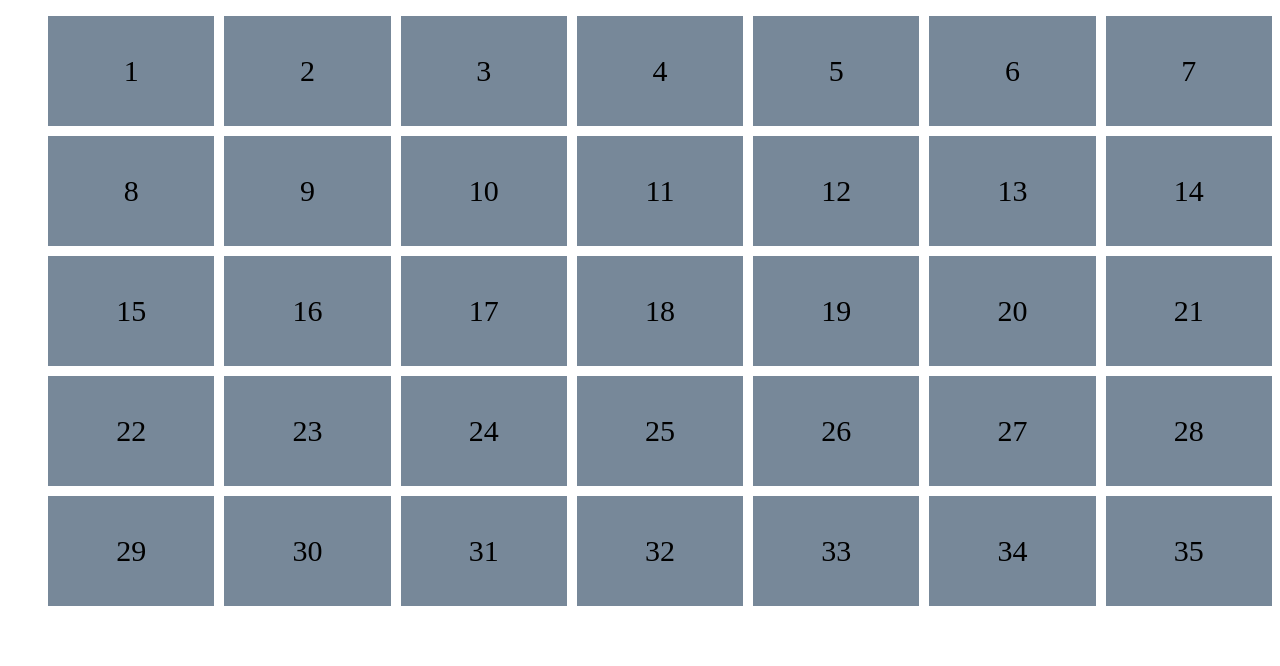
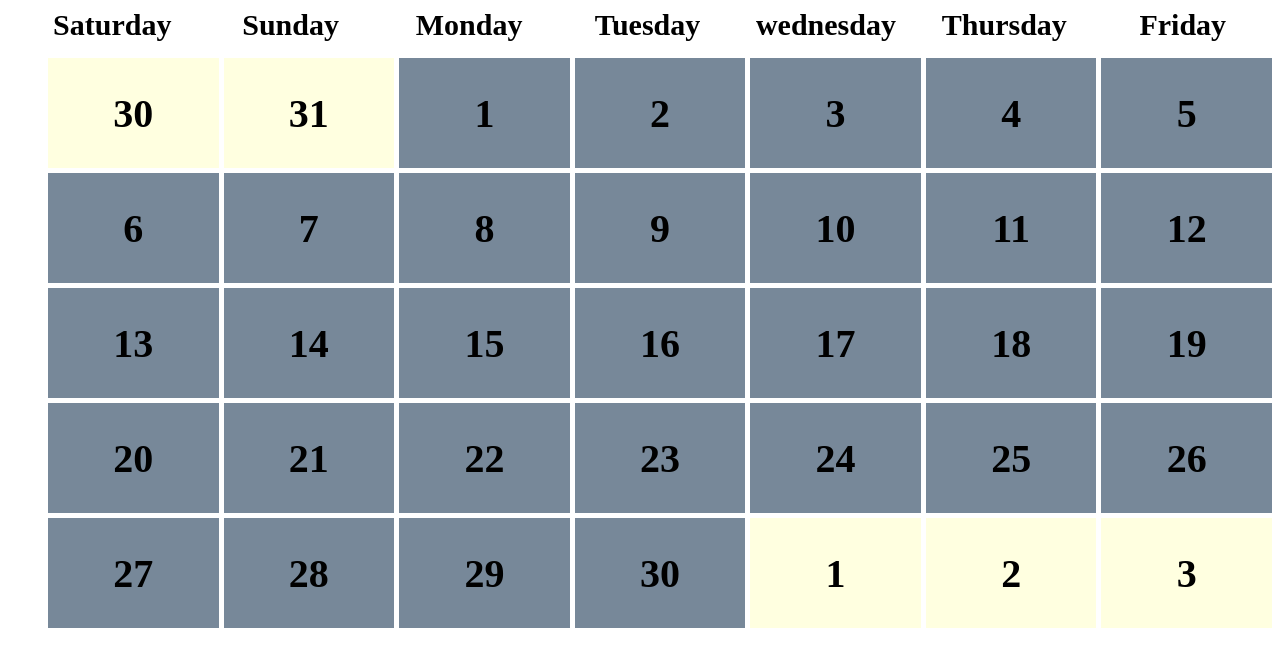
Before and after one commit to abdul-aual/testingProject, a plain HTML site: page calendar.html in a window 1280 px wide. Drawn offline with Linux system fonts and the light colour scheme.

Commit message:
dayadded

```diff
--- a/calendar.html
+++ b/calendar.html
@@ -3,23 +3,45 @@
 <head>
     <meta charset="UTF-8">
     <meta name="viewport" content="width=device-width, initial-scale=1.0">
-    <title>Document</title>
+    <title>Calendar</title>
     <style>
+
 
         .container ul
         {
             display: grid;
             grid-template-columns: repeat(7, 1fr);
-            grid-gap: 10px;
+            grid-gap: 5px;
         }
         .container li{
             list-style: none;
-            font-size: 30px;
+            font-size: 40px;
+            font-weight: 700;
             height: 110px;
             background-color: lightslategray;
             display: flex;
             justify-content: center;
             align-items: center;
+        }
+        #other-month
+        {
+            background-color: lightyellow;
+        }
+
+        .dateContainer
+        {
+            display: grid;
+            grid-template-columns: repeat(7, 1fr);
+            margin-left: 15px;
+        }
+        .dateContainer .box
+        {
+            font-size: 30px;
+            font-weight: 900;
+            display: flex;
+            justify-content: space-around;
+
+
         }
 
 
@@ -27,8 +49,21 @@
 </head>
 <body>
 
+        <div class="dateContainer">
+            <div class="box">Saturday</div>
+            <div class="box">Sunday</div>
+            <div class="box">Monday</div>
+            <div class="box">Tuesday</div>
+            <div class="box">wednesday</div>
+            <div class="box">Thursday</div>
+            <div class="box">Friday</div>
+        </div>
+
+
         <div class="container">
                 <ul>
+                    <li id="other-month">30</li>
+                    <li id="other-month">31</li>
                     <li>1</li>
                     <li>2</li>
                     <li>3</li>
@@ -59,11 +94,10 @@
                     <li>28</li>
                     <li>29</li>
                     <li>30</li>
-                    <li>31</li>
-                    <li>32</li>
-                    <li>33</li>
-                    <li>34</li>
-                    <li>35</li>
+                    <li id="other-month">1</li>
+                    <li id="other-month">2</li>
+                    <li id="other-month">3</li>
+
                 </ul>
 
 
```
